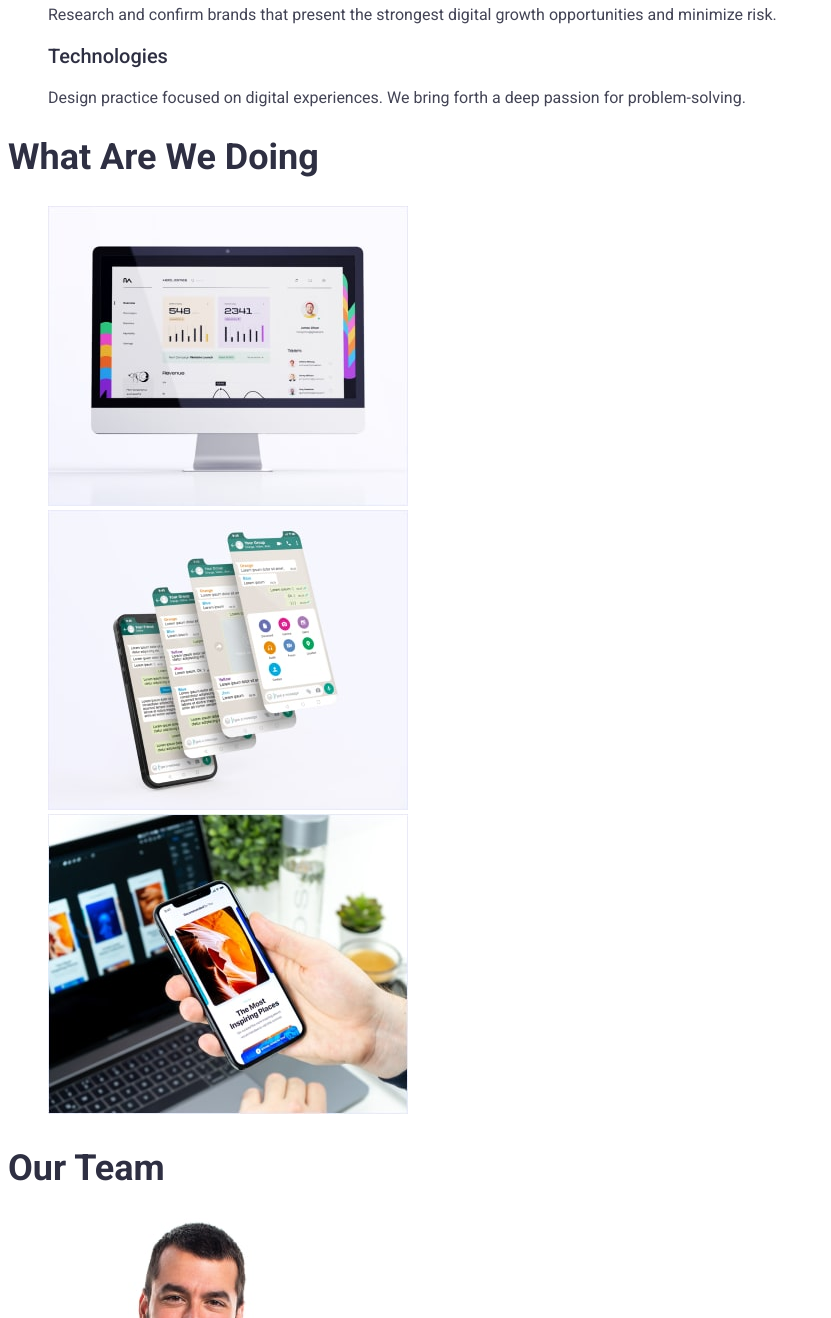
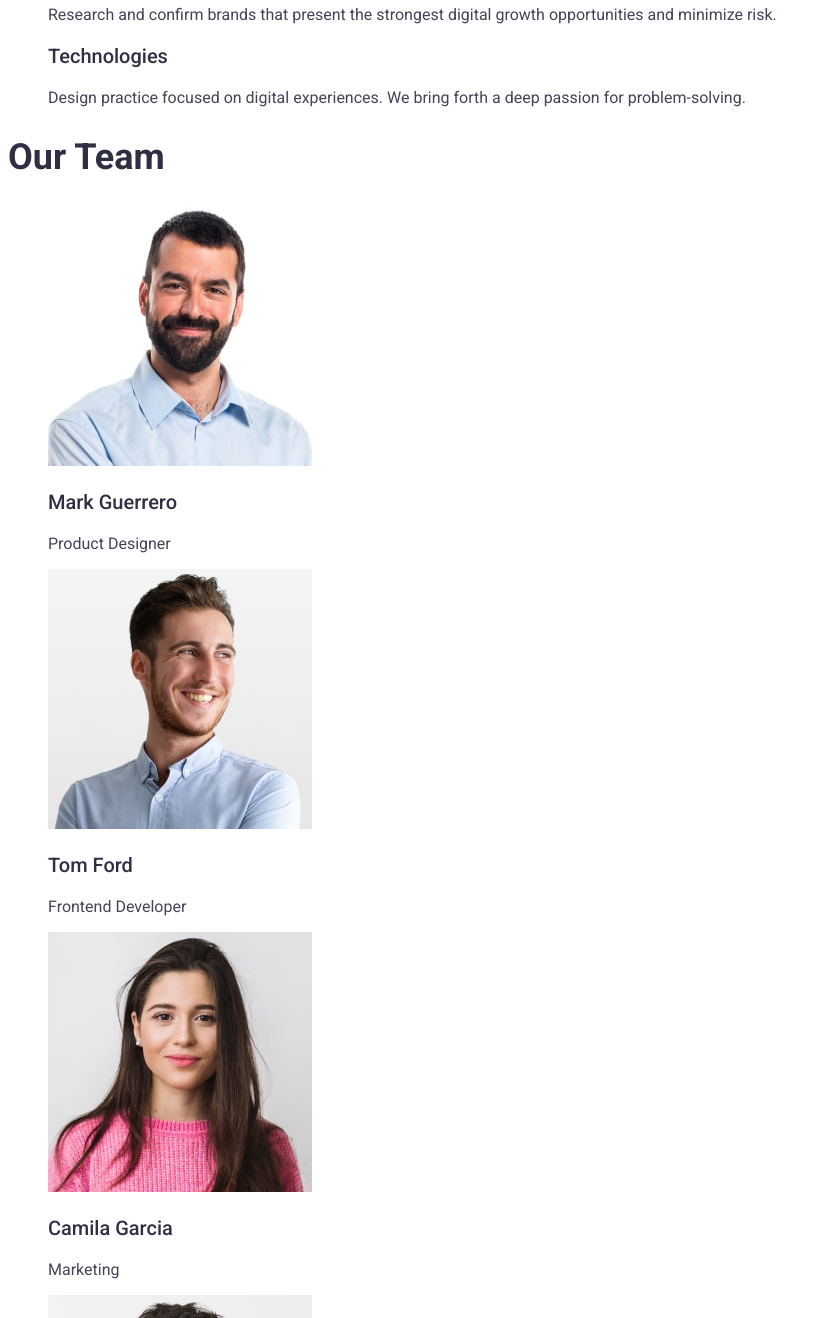
Before and after one commit to Guard84/Guard84-goit-markup-hw-02, a plain HTML site: page index.html in a window 1280 px wide. Shown: the part 680-1998 px from the top of the page, without its empty margins (0-831 px from the left). Drawn offline with Linux system fonts and the light colour scheme.

Commit message:
Update index.html

```diff
--- a/index.html
+++ b/index.html
@@ -84,25 +84,6 @@
       </section>
 
       <section>
-        <h2>What are we doing</h2>
-        <ul>
-          <li>
-            <img src="./images/computer.jpg" alt="computer" width="360" />
-          </li>
-          <li>
-            <img src="./images/tel.jpg" alt="mobile" width="360" />
-          </li>
-          <li>
-            <img
-              src="./images/tel-and-comp.jpg"
-              alt="telephone and computer"
-              width="360"
-            />
-          </li>
-        </ul>
-      </section>
-
-      <section>
         <h2>Our Team</h2>
         <ul class="list-team">
           <li>
```
